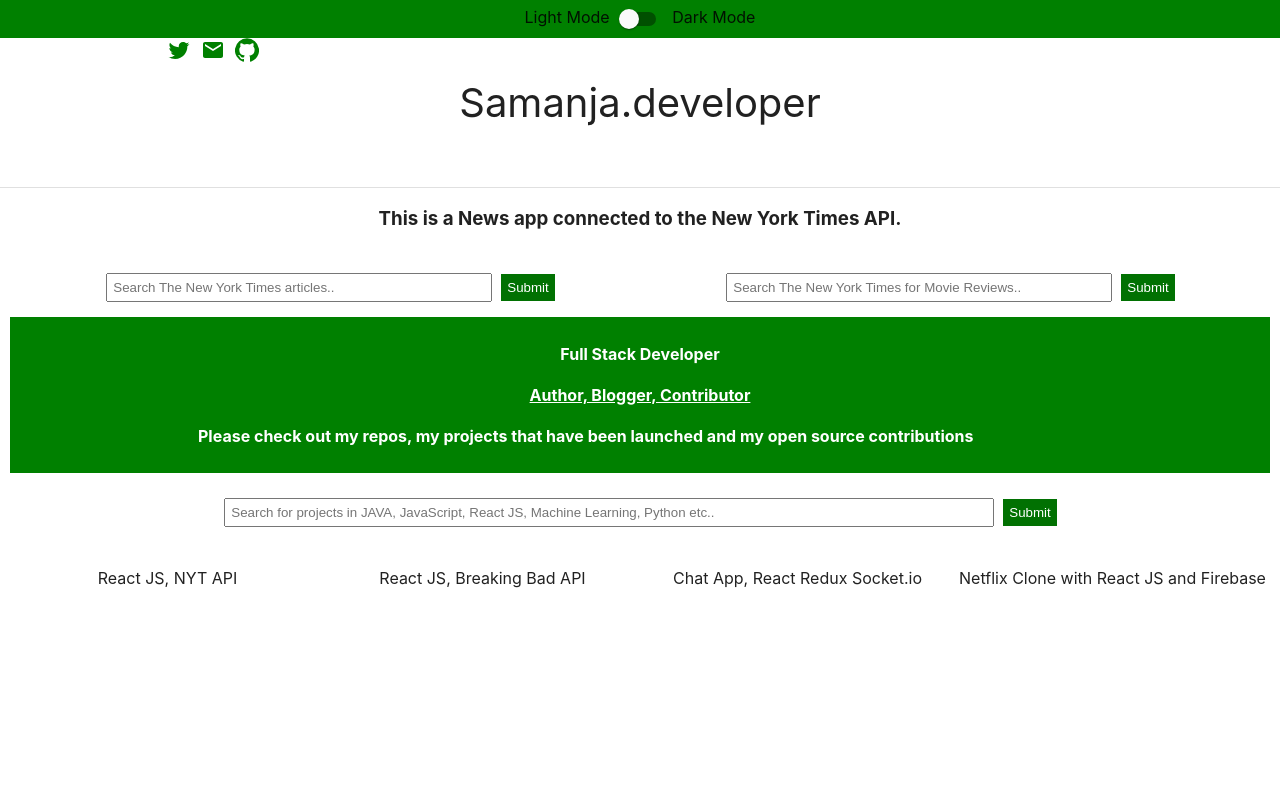
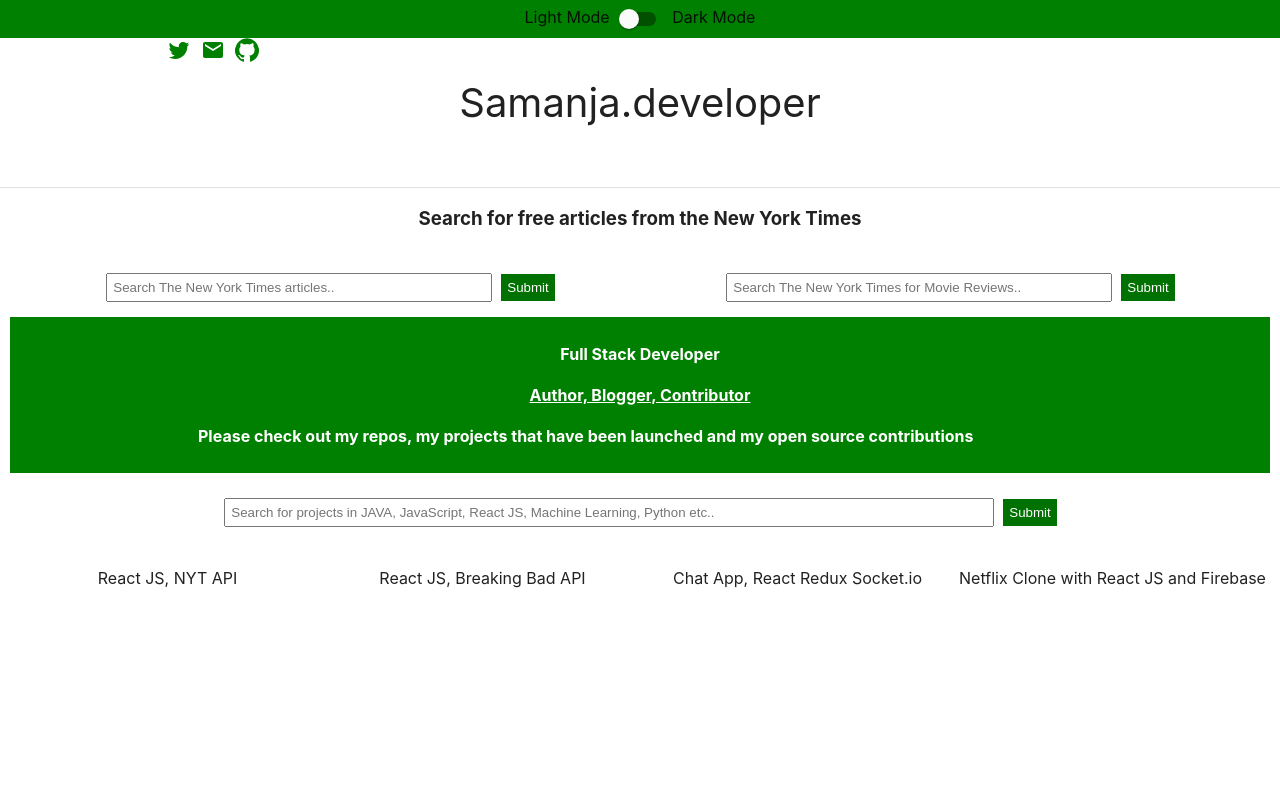
Before and after one commit to SamanjaCartagena/portfolio, a React (Create React App) app: page / in a window 1280 px wide. Shown: the top 800 px of the page. Built offline with nearby package versions, Linux system fonts and the light colour scheme.

Commit message:
message changed

```diff
--- a/src/App.js
+++ b/src/App.js
@@ -130,7 +130,7 @@
           </Grid>
   </center>
 <Divider/>
-        <h3 style={{}}>This is a News app connected to the New York Times API. </h3>
+        <h3 style={{}}>Search for free articles from the New York Times </h3>
 
         <div className="nytInputs" style={{padding:'10px'}}>
         <Grid container style={{padding:'10px'}}>
```
